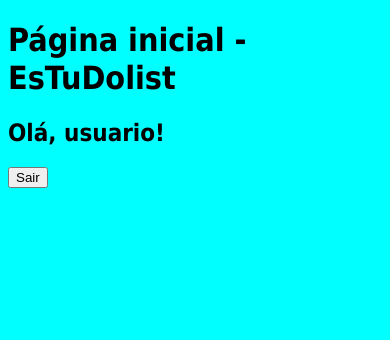
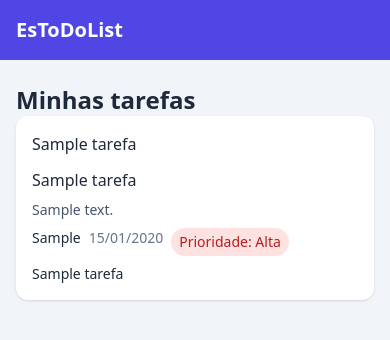
Before and after one commit to igor-escudeiro/estudolist_web, a Flask app: page / in a window 390 px wide. Shown: the top 340 px of the page. Run offline with Flask 3, Linux system fonts and the light colour scheme; the visitor is signed in with stand-in values (Sample User, id 1); tables that the repository leaves empty hold one stand-in row (values such as "Sample post"); style sheets or scripts are compiled from the project's sources; some libraries are stand-ins or nearby versions.

Commit message:
Implementa funcionalidades de gerenciamento de tarefas com conexão ao banco de dados e atualizações na interface

```diff
--- a/app.py
+++ b/app.py
@@ -1,49 +1,52 @@
 from flask import Flask, render_template, request, session, redirect
+from database import consultar_tarefas
+app = Flask(__name__)
+app.secret_key = "igor"
 
-app = Flask(__name__)
-app.secret_key = "goulb007"
-
-ADMIN_EMAIL = "'igorgouveiajumbos@gmail.com'"
+# Dados de acesso do ADMIN
+ADMIN_EMAIL = "igor.escudeiro@gmail.com"
 ADMIN_SENHA = "123456"
 
-@app.route("/") # Isso é a url (dominio/rota) // Home-page página inicial
-def index():
+@app.route("/") # HomePage- Página Inicial
+def home():
     if "login" not in session:
         return redirect("/login")
-    # Usuario logado
-    return render_template("index.html")
-#-------------------------------------------------------------------------------------------------
-# ROTAS PARA LOGIN
-@app.route("/login", methods=['GET', 'POST'])
+
+    # Usuário logado
+    tarefas = consultar_tarefas() # Essa variavel serve para realizar todas as consultas
+    return render_template("index.html", tarefas=tarefas) # A letra T passa a ter o mesmo valor de (TAREFAS)
+
+# --------------------------------------------------------------------------------------------------------------------------------
+# Rota de Login
+@app.route("/login", methods=["GET","POST"])
 def login():
     if "login" in session:
-        return redirect("/") # Serve para barrar a entrada pagina inicial login
+        return redirect("/")
 
-    if request.method == 'GET':
+    if request.method == "GET":
         return render_template("login.html")
-    #averiguar post
-    email = request.form.get("email") # pegando o email que estava no forms
-    senha = request.form.get("senha") # essa informação está no atributo name
+
+    # POST
+    email = request.form.get("email") # Pegando o email que estava no form HTML
+    senha = request.form.get("senha") # Essa informação está no atributo name
 
     if email == ADMIN_EMAIL and senha == ADMIN_SENHA:
-        session["login"] = True
+        session["login"] = True # Cria a sessão login
         return redirect("/") # Redireciona para a rota inicial
     else:
         return render_template("login.html", msgerro = "E-mail ou senha estão incorretos!")
 
-#-------------------------------------------------------------------------------------------------
-# ROTAS PARA LOGOUT
+# --------------------------------------------------------------------------------------------------------------------------------
+# Rota Logout
 @app.route("/logout")
 def logout():
     session.clear() # Apaga a lista sessão
     return redirect("/login")
-
-#-------------------------------------------------------------------------------------------------
-# tratamento de erro - código 404
+# --------------------------------------------------------------------------------------------------------------------------------
+# Tratamento de erro - Código 404
 @app.errorhandler(404)
 def not_found(erro):
-    return render_template("/erro404.html")
-
+    return render_template("erro404.html")
 
 
 
--- /dev/null
+++ b/database.py
@@ -0,0 +1,172 @@
+
+import mysql.connector
+from mysql.connector import Error
+
+def conectar():
+    try:
+        conexao = mysql.connector.connect(
+        host="localhost",     # Endereço
+        user="root",          # Usuário
+        password="senai",     # Senha
+        database="estudolist" # Database criado
+        )
+        cursor =  conexao.cursor(dictionary=True) # Devolve no formato Dict
+        # Retorna duas informações: Conexão e cursor
+        return conexao, cursor
+
+    except Error as erro:
+        print(f"ERRO! Falha ao se conectar com o banco de dados: {erro}")
+        return None, None
+
+
+
+# ---- Função Inserir tarefa
+def inserir_tarefa(nome_tarefa,descricao,categoria,data_prazo,prioridade):
+    conexao, cursor = conectar() # Se conectar com BD
+
+    # Verifica se a conexão funcionou
+    if conexao is None:
+        return False
+
+    try:
+        # %s SQL Parametrizado para evitar SQL Injection
+        sql = "INSERT INTO tarefa (nomeTarefa,descricao,categoria,dataPrazo,prioridade) VALUES (%s, %s, %s, %s, %s)"
+        # Executa o SQL Parametrizado e passa os parâmetros da função via TUPLA
+        cursor.execute(sql,(nome_tarefa,descricao,categoria,data_prazo,prioridade))
+        # Confirma as alterações
+        conexao.commit()
+        # Retornar TRUE para função principal
+        return True
+
+    except Error as erro:
+        print(f"ERRO! Falha ao inserir a tarefa: {erro}")
+        return False
+    finally:
+        cursor.close()
+        conexao.close()
+
+# ------------------------------------------------------------
+# Retorna todas as tarefas cadastradas no Banco de Dados
+def consultar_tarefas():
+
+    # Chama a função Conectar
+    conexao, cursor = conectar()
+
+    # Verificar se a conexão falhou
+    if conexao is None:
+        return [] # Lista Vazia
+
+    try: # Tente executar o comando SQL
+        # Selecione todas as colunas da(origem) tabela tarefa;
+        sql = """
+              SELECT
+                idTarefa AS idtarefa,
+                dataPrazo AS data_prazo,
+                nomeTarefa AS nome_tarefa,
+                status,
+                descricao,
+                categoria,
+                prioridade
+              FROM tarefa
+              """
+        # Executa o comando da variável SQL
+        cursor.execute(sql)
+
+        # Buscar todas as linhas da consulta executada
+        tarefas = cursor.fetchall()
+
+        # Retorna para a programação principal as tarefas
+        return tarefas # Lista de Dicionários (DICT)
+
+    except Error as erro: # Se der erro
+        print(f"ERRO! Falha ao listar as tarefas: {erro}")
+        return [] # Retorna lista vazia em caso de erro
+
+    finally: # Executa sempre dando certo ou não
+        cursor.close()  # Encerra o cursor
+        conexao.close() # Encerra o conexão
+
+# ------------------------------------------------------
+# Essa função marca como Concluída a tarefa indicada
+def concluir_tarefa(idtarefa):
+
+    conexao, cursor = conectar()
+
+    if conexao is None:
+        return False
+
+    try:
+        sql = "UPDATE tarefa SET status = 'Concluída' WHERE idTarefa = %s"
+        cursor.execute(sql,(idtarefa,))
+
+        conexao.commit() # Confirma a alteração nos dados
+
+        return True
+
+    except Error as erro:
+        print(f"ERRO! Falha ao concluir a tarefa: {erro}")
+        return False # Retorna Falso em caso de erro
+    finally:
+        cursor.close()
+        conexao.close()
+
+
+# ------------------------------------------------------
+# Essa função irá editar as informações da tarefa
+def alterar_tarefa(idtarefa,nome_tarefa,descricao,categoria,data_prazo,prioridade):
+
+    conexao, cursor = conectar()
+
+    if conexao is None:
+        return False
+
+    try:
+        sql = """
+        UPDATE tarefa
+        SET
+        nomeTarefa = %s,
+        descricao = %s,
+        categoria = %s,
+        dataPrazo = %s,
+        prioridade = %s
+        WHERE idTarefa = %s
+        """
+
+        cursor.execute(sql,(nome_tarefa, descricao, categoria, data_prazo, prioridade, idtarefa))
+
+        conexao.commit() # Confirma a alteração nos dados
+
+        return True
+
+    except Error as erro:
+        print(f"ERRO! Falha ao editar a tarefa: {erro}")
+        return False # Retorna Falso em caso de erro
+    finally:
+        cursor.close()
+        conexao.close()
+
+
+# ---------------------------
+# APAGAR TAREFA
+def apagar_tarefa(idtarefa):
+
+    conexao, cursor = conectar()
+
+    if conexao is None:
+        return False
+
+    try:
+        sql = "DELETE FROM tarefa WHERE idTarefa = %s"
+
+        cursor.execute(sql,(idtarefa,))
+
+        conexao.commit() # Confirma a exclusão nos dados
+
+        return True
+
+    except Error as erro:
+        print(f"ERRO! Falha ao excluir a tarefa: {erro}")
+        return False # Retorna Falso em caso de erro
+    finally:
+        cursor.close()
+        conexao.close()
--- a/static/style.css
+++ b/static/style.css
@@ -1,5 +1 @@
-
-body{
-    background-color: aqua;
-    font-family: "tahoma";
-}
+@import 'tailwindcss'
--- /dev/null
+++ b/templates/base.html
@@ -0,0 +1,21 @@
+<!DOCTYPE html>
+<html lang="pt-br">
+<head>
+  <meta charset="UTF-8">
+  <meta name="viewport" content="width=device-width, initial-scale=1.0">
+  <script src="https://cdn.tailwindcss.com"></script>
+  <link rel="stylesheet" href="{{ url_for('static', filename='style.css') }}">
+  <title>{% block title %}EsToDoList{% endblock %}</title>
+</head>
+<body class="bg-slate-100 text-slate-800 min-h-screen">
+  <header class="bg-indigo-600 text-white">
+    <div class="max-w-5xl mx-auto px-4 py-4 flex items-center justify-between">
+      <h1 class="text-xl md:text-3xl font-bold">EsToDoList</h1>
+    </div>
+  </header>
+
+  {% block content %}
+
+  {% endblock %}
+</body>
+</html>
--- a/templates/index.html
+++ b/templates/index.html
@@ -1,14 +1,43 @@
-<!DOCTYPE html>
-<html lang="pt-br">
-<head>
-    <meta charset="UTF-8">
-    <meta name="viewport" content="width=device-width, initial-scale=1.0">
-    <title>EsTuDolist</title>
-    <link rel="stylesheet" href="{{url_for('static', filename='style.css')}}">
-</head>
-<body>
-    <h1> Página inicial - EsTuDolist</h1>
-    <h2>Olá, usuario!</h2>
-    <a href="/logout"><button>Sair</button></a>
-</body>
-</html>
+{% extends "base.html" %}
+{% block title %}Início | EsToDoList{% endblock %}
+
+{% block content %}
+<main class="max-w-5xl mx-auto px-4 py-6">
+  <h2 class="text-2xl font-bold">Minhas tarefas</h2>
+  <ul class="space-y-3">
+    {% for tarefa in tarefas %}
+    <li class="bg-white rounded-xl shadow p-4 flex flex-col gap-3 sm:flex-row sm:items-center sm:justify-between">{{
+      tarefa.nome_tarefa }}
+      <div class="space-y-2 sm:flex-1">
+        {# trocar span em breve #}
+        <span class="block font-medium">{{ tarefa.nome_tarefa }}</span>
+        {% if tarefa.descricao %}
+        <div class="flex flex-wrap items-center gap-2 text-sm">
+          <p class="text-sm text-slate-600">{{ tarefa.descricao }}</p>
+          {% endif %}
+          <div class="flex flex-wrap itens-center gap-2 text-sm">
+            <span clas="block text-sm text-slate-500">{{ tarefa.categoria }}</span>
+            <span class="text-slate-500">{{ tarefa.data_prazo.strftime("%d/%m/%Y")}}</span>
+            <span class="px-2 py-1 rounded-full
+        {% if tarefa.prioridade == 'ALTA' %}bg-red-100 text-red-700
+        {% elif tarefa.prioridade == 'MEDIA' %}bg-amber-100 text-amber-700
+        {% else %}bg-green-100 text-green-700
+        {% endif %}">
+              Prioridade:
+              {% if tarefa.prioridade == 'ALTA' %}Alta
+              {% elif tarefa.prioridade == 'MEDIA' %}Média
+              {% else %}Baixa{% endif %}
+            </span>
+            <span class="block fornt-médium" {% if tarefa.status=="concluída" %} line-through text-slate-400 {% endif
+              %}>
+              {{ tarefa.nome_tarefa }}
+            </span>
+          </div>
+        </div>
+        {# botão aqui #}
+    </li>
+    {% endfor %}
+  </ul>
+  {# contador aqui #}
+</main>
+{% endblock %}
--- /dev/null
+++ b/teste_banco.py
@@ -0,0 +1,6 @@
+from database import consultar_tarefas
+
+tarefas = consultar_tarefas()
+print(len(tarefas), "tarefa(s) no banco")
+for tarefa in tarefas:
+    print(tarefa)
```
Also changed, not shown: scriptbd.sql (added, +19 -0 lines), tarefas.sql (added, +7 -0 lines), templates/login.html (+30 -24 lines).
